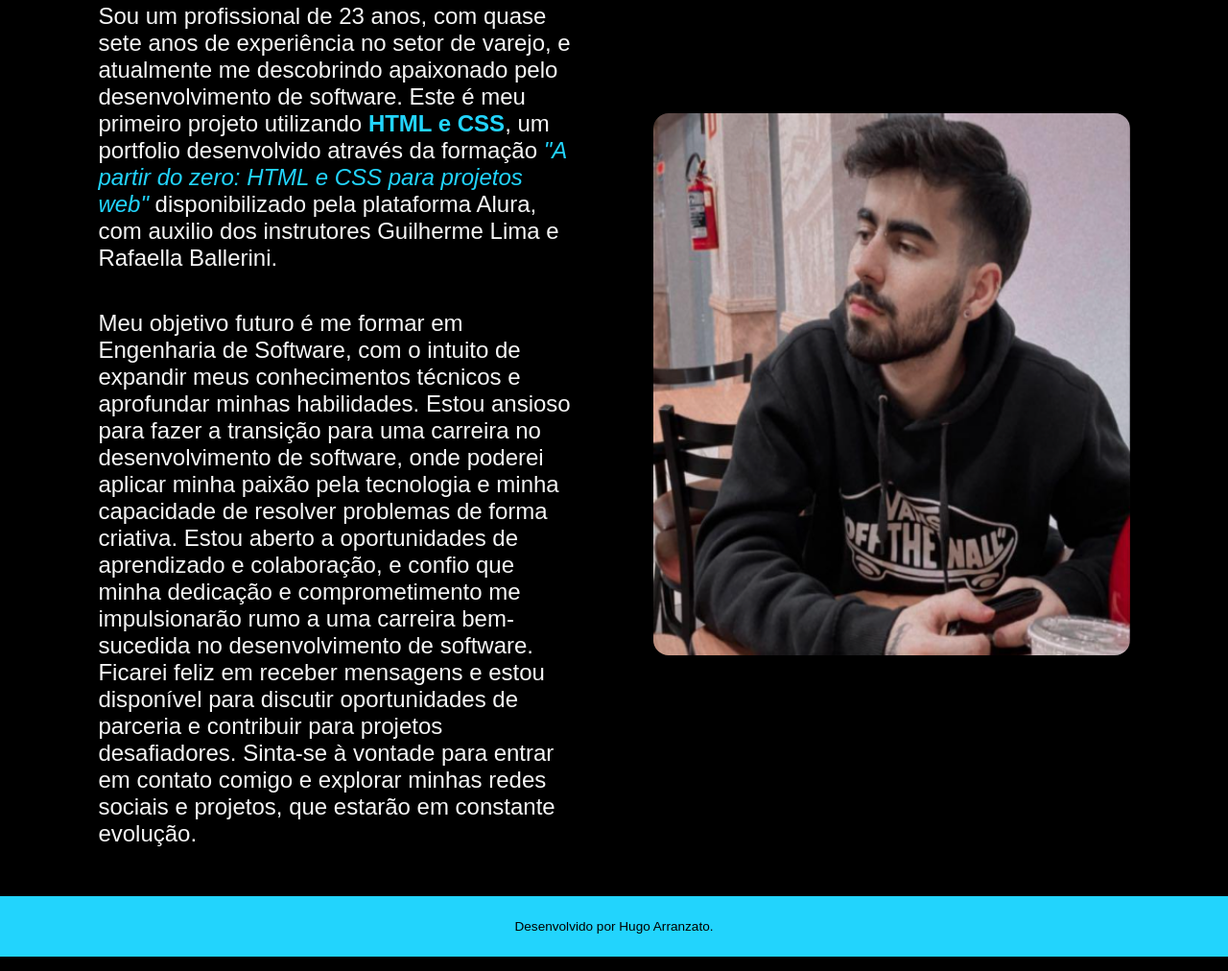
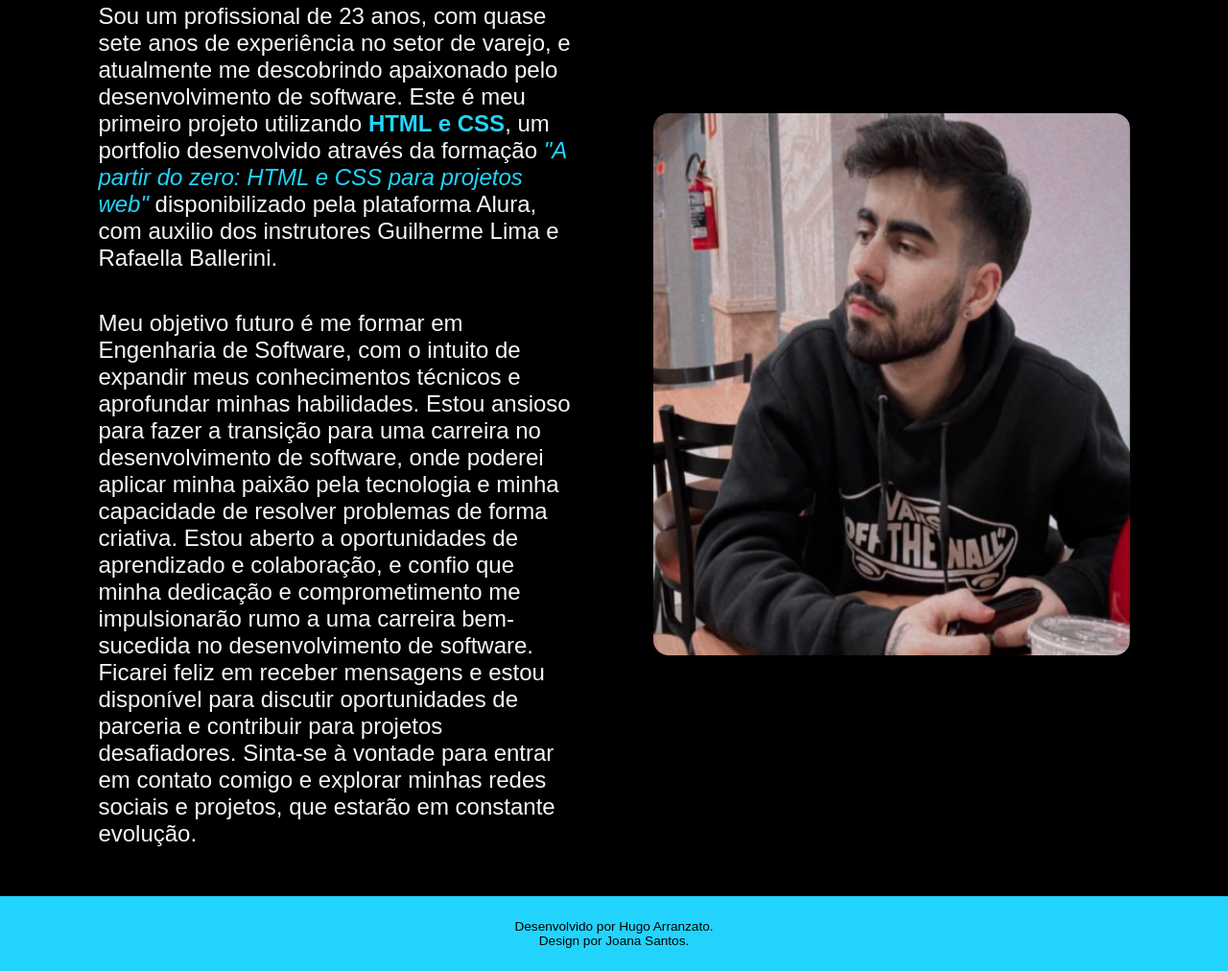
Before and after one commit to hugoarranzato/portfolioAlura, a plain HTML site: page about.html in a window 1280 px wide. Shown: the part 187-1199 px from the top of the page at 96% size. Drawn offline with nearby package versions, Linux system fonts and the light colour scheme.

Commit message:
Update about.html

```diff
--- a/about.html
+++ b/about.html
@@ -23,7 +23,9 @@
         <img class="apresentacao__imagem" src="./assets/hugorrnzt_resized.png" alt="Foto do Hugo Arranzato">
     </main>
     <footer class="rodape">
-        <p>Desenvolvido por Hugo Arranzato.</p>
+        <p>Desenvolvido por Hugo Arranzato.
+            <br>Design por Joana Santos.
+        </p>
     </footer>
 </body>
 </html>
```
